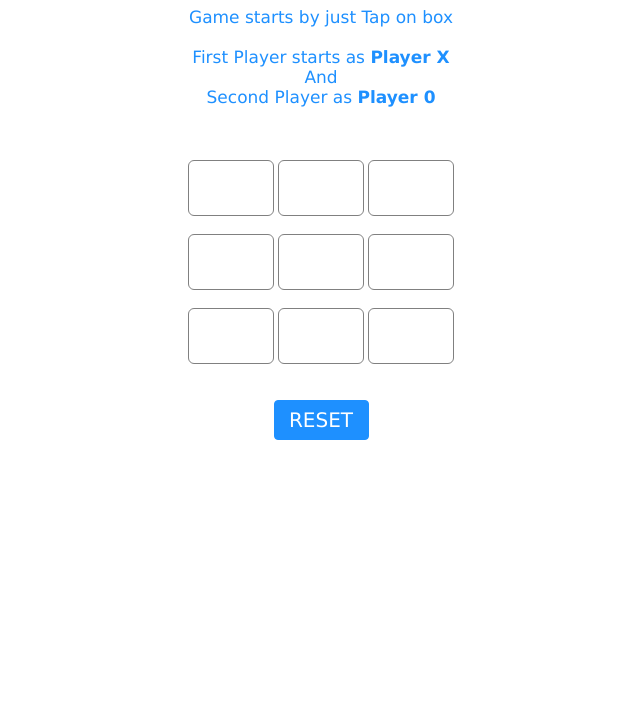
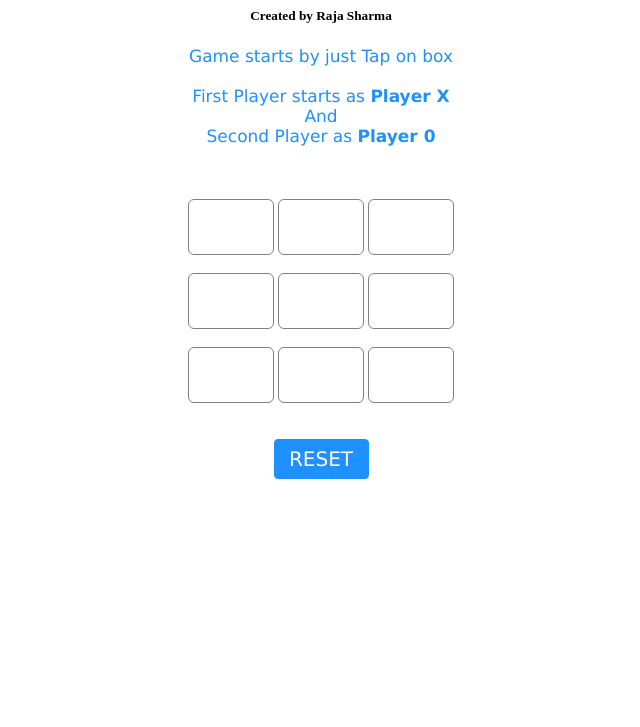
Before and after one commit to rajasharma585/tic-tac-toe, a plain HTML site: page index.html in a window 1280 px wide. Shown: the part 73-800 px from the top of the page, without its empty margins (319-959 px from the left). Drawn offline with Linux system fonts and the light colour scheme.

Commit message:
Update index.html

```diff
--- a/index.html
+++ b/index.html
@@ -15,7 +15,7 @@
 <body>
 	<div id="main">
 		<h1>TIC TAC TOE</h1>
-
+		<h5>Created by Raja Sharma</h5>
 		<!-- Game Instructions -->
 		<p id="ins">Game starts by just Tap on
 			box<br><br>First Player starts as
```
